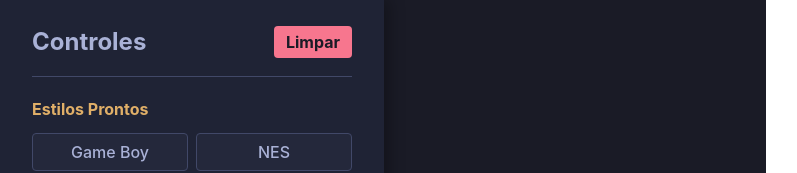
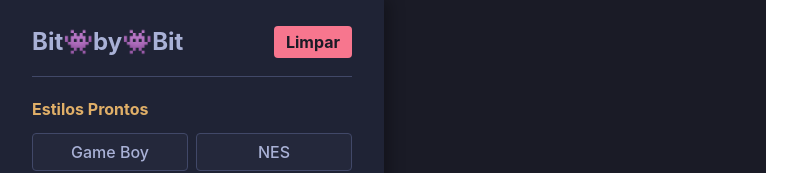
Before and after one commit to LucasLangley/Bit_by_Bit, a React (Vite) app: page / in a window 1280 px wide. Shown: the top 173 px of the page, without its empty margins (0-797 px from the left). Built offline with nearby package versions, Linux system fonts and the light colour scheme.

Commit message:
Readme e titulo

```diff
--- a/src/components/index.jsx
+++ b/src/components/index.jsx
@@ -198,7 +198,7 @@ return (
       <aside className={styles.sidebar}>
         {/* === SIDEBAR DE CONTROLES === */}
         <div className={styles.sidebarHeader}>
-          <h2>Controles</h2>
+          <h2>Bit👾by👾Bit</h2>
           <button onClick={handleClear} className={styles.clearButton} title="Limpar imagem e recomeçar">Limpar</button>
         </div>
         <div className={styles.presetGroup}>
```
Also changed, not shown: 1 other file (tests, documents, lock files or other folders).
